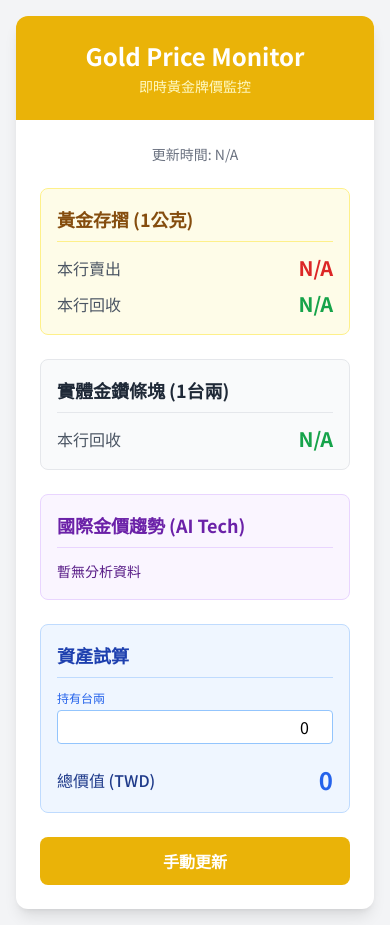
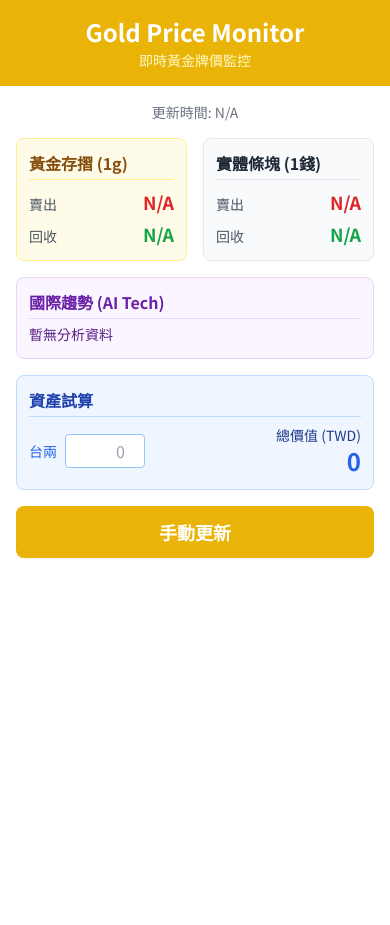
Before and after one commit to binomial0418/gold-bot, a Flask app: page / in a window 390 px wide. After the commit the page ends 558 px from the top, so only its background shows below. Run offline with Flask 3, Linux system fonts and the light colour scheme; some libraries are stand-ins or nearby versions.

Commit message:
feat: Enhance UI/UX with responsive design, display physical gold sell price, and adjust physical gold unit to mace.

```diff
--- a/app.py
+++ b/app.py
@@ -19,7 +19,7 @@ app = Flask(__name__)
 # Cache for latest gold price
 latest_price = {
     "passbook": {"buy": None, "sell": None},
-    "physical": {"buy": None},
+    "physical": {"buy": None, "sell": None},
     "timestamp": None
 }
 
@@ -76,23 +76,31 @@ def notify_user(data):
         pb_sell = data['passbook'].get('sell', 'N/A')
         pb_buy = data['passbook'].get('buy', 'N/A')
         phy_buy = data['physical'].get('buy', 'N/A')
+        phy_sell = data['physical'].get('sell', 'N/A')
         time_str = data.get('timestamp', datetime.datetime.now().strftime("%H:%M"))
 
-        # Calculate 4.5 Taels price
+        # Calculate 1 Mace (1/10 Tael) and 4.5 Taels price
         phy_buy_val = 0
+        phy_buy_mace = 'N/A'
+        phy_sell_mace = 'N/A'
         phy_buy_45 = 'N/A'
+
         try:
             if phy_buy and phy_buy != 'N/A':
-                # Remove commas if present
                 phy_buy_val = float(phy_buy.replace(',', ''))
+                phy_buy_mace = "{:,.0f}".format(phy_buy_val / 10)
                 phy_buy_45 = "{:,.0f}".format(phy_buy_val * 4.5)
+
+            if phy_sell and phy_sell != 'N/A':
+                phy_sell_val = float(phy_sell.replace(',', ''))
+                phy_sell_mace = "{:,.0f}".format(phy_sell_val / 10)
         except ValueError:
             pass
 
         # Get Market Trend (from cached data)
         trend_report = data.get('trend', '分析資料未更新')
 
-        msg = f"[台銀黃金報價] {time_str}\n存摺賣出: {pb_sell}\n存摺回收: {pb_buy}\n實體回收(1兩): {phy_buy}\n實體回收(4.5兩): {phy_buy_45}\n\n{trend_report}"
+        msg = f"[台銀黃金報價] {time_str}\n存摺賣出: {pb_sell} | 回收: {pb_buy}\n實體賣出(1錢): {phy_sell_mace} | 回收: {phy_buy_mace}\n實體回收(4.5兩): {phy_buy_45}\n\n{trend_report}"
 
         # Python Equivalent:
         # data={'payload': json_string} translates to application/x-www-form-urlencoded body "payload=..."
--- a/templates/index.html
+++ b/templates/index.html
@@ -23,65 +23,78 @@
     </style>
 </head>
 
-<body class="bg-gray-100 min-h-screen flex items-center justify-center p-4">
+<body class="bg-white sm:bg-gray-100 min-h-screen flex items-center justify-center p-0 sm:p-4">
 
-    <div class="max-w-md w-full bg-white rounded-xl shadow-lg overflow-hidden">
+    <div
+        class="max-w-lg w-full bg-white sm:rounded-xl sm:shadow-lg rounded-none shadow-none overflow-hidden min-h-screen sm:min-h-0 flex flex-col sm:block">
         <!-- Header -->
-        <div class="bg-yellow-500 p-6 text-center">
+        <div class="bg-yellow-500 p-4 text-center shrink-0">
             <h1 class="text-2xl font-bold text-white">Gold Price Monitor</h1>
-            <p class="text-yellow-100 text-sm mt-1">即時黃金牌價監控</p>
+            <p class="text-yellow-100 text-sm mt-0.5">即時黃金牌價監控</p>
         </div>
 
         <!-- Content -->
-        <div class="p-6 space-y-6">
+        <div class="p-4 sm:p-6 space-y-4 flex-grow overflow-y-auto">
 
             <!-- Update Time -->
             <div class="text-center text-gray-500 text-sm">
                 更新時間: <span id="update-time">Loading...</span>
             </div>
 
-            <!-- Gold Passbook Card -->
-            <div class="bg-yellow-50 rounded-lg p-4 border border-yellow-200">
-                <h2 class="text-lg font-bold text-yellow-800 mb-3 border-b border-yellow-200 pb-2">黃金存摺 (1公克)</h2>
-                <div class="flex justify-between items-center mb-2">
-                    <span class="text-gray-600">本行賣出</span>
-                    <span class="text-xl font-bold text-red-600" id="pb-sell">---</span>
+            <!-- Price Cards Grid -->
+            <div class="grid grid-cols-2 gap-4">
+                <!-- Gold Passbook Card -->
+                <div class="bg-yellow-50 rounded-lg p-3 border border-yellow-200">
+                    <h2 class="text-base font-bold text-yellow-800 mb-2 border-b border-yellow-200 pb-1">黃金存摺 (1g)</h2>
+                    <div class="flex flex-col gap-1">
+                        <div class="flex justify-between items-baseline">
+                            <span class="text-sm text-gray-600">賣出</span>
+                            <span class="text-lg font-bold text-red-600" id="pb-sell">---</span>
+                        </div>
+                        <div class="flex justify-between items-baseline">
+                            <span class="text-sm text-gray-600">回收</span>
+                            <span class="text-lg font-bold text-green-600" id="pb-buy">---</span>
+                        </div>
+                    </div>
                 </div>
-                <div class="flex justify-between items-center">
-                    <span class="text-gray-600">本行回收</span>
-                    <span class="text-xl font-bold text-green-600" id="pb-buy">---</span>
-                </div>
-            </div>
 
-            <!-- Physical Gold Card -->
-            <div class="bg-gray-50 rounded-lg p-4 border border-gray-200">
-                <h2 class="text-lg font-bold text-gray-800 mb-3 border-b border-gray-200 pb-2">實體金鑽條塊 (1台兩)</h2>
-                <div class="flex justify-between items-center">
-                    <span class="text-gray-600">本行回收</span>
-                    <span class="text-xl font-bold text-green-600" id="phy-buy">---</span>
+                <!-- Physical Gold Card -->
+                <div class="bg-gray-50 rounded-lg p-3 border border-gray-200 flex flex-col justify-center">
+                    <h2 class="text-base font-bold text-gray-800 mb-2 border-b border-gray-200 pb-1">實體條塊 (1錢)</h2>
+                    <div class="flex flex-col gap-1">
+                        <div class="flex justify-between items-baseline">
+                            <span class="text-sm text-gray-600">賣出</span>
+                            <span class="text-lg font-bold text-red-600" id="phy-sell">---</span>
+                        </div>
+                        <div class="flex justify-between items-baseline">
+                            <span class="text-sm text-gray-600">回收</span>
+                            <span class="text-lg font-bold text-green-600" id="phy-buy">---</span>
+                        </div>
+                    </div>
                 </div>
             </div>
 
             <!-- Trend Analysis Card -->
-            <div class="bg-purple-50 rounded-lg p-4 border border-purple-200">
-                <h2 class="text-lg font-bold text-purple-800 mb-3 border-b border-purple-200 pb-2">國際金價趨勢 (AI Tech)</h2>
-                <div class="text-sm text-purple-900 leading-relaxed" id="trend-analysis">
+            <div class="bg-purple-50 rounded-lg p-3 border border-purple-200">
+                <h2 class="text-base font-bold text-purple-800 mb-1 border-b border-purple-200 pb-1">國際趨勢 (AI Tech)</h2>
+                <div class="text-sm text-purple-900 leading-relaxed" id="trend-analysis"
+                    onclick="this.classList.toggle('truncate')">
                     載入中...
                 </div>
             </div>
 
-            <!-- Asset Calculator (Simple) -->
-            <div class="bg-blue-50 rounded-lg p-4 border border-blue-200">
-                <h2 class="text-lg font-bold text-blue-800 mb-3 border-b border-blue-200 pb-2">資產試算</h2>
-                <div class="space-y-3">
-                    <div class="flex flex-col">
-                        <label class="text-xs text-blue-600 mb-1">持有台兩</label>
-                        <input type="number" id="input-taels" value="0"
-                            class="border border-blue-300 rounded px-2 py-1 text-right focus:outline-none focus:border-blue-500"
+            <!-- Asset Calculator -->
+            <div class="bg-blue-50 rounded-lg p-3 border border-blue-200">
+                <h2 class="text-base font-bold text-blue-800 mb-2 border-b border-blue-200 pb-1">資產試算</h2>
+                <div class="flex items-center justify-between gap-3">
+                    <div class="flex items-center gap-2">
+                        <label class="text-sm text-blue-600 whitespace-nowrap">台兩</label>
+                        <input type="number" id="input-taels" inputmode="decimal" onfocus="this.select()"
+                            class="w-20 border border-blue-300 rounded px-1 py-1 text-right text-base focus:outline-none focus:border-blue-500"
                             placeholder="0">
                     </div>
-                    <div class="flex justify-between items-center pt-2">
-                        <span class="text-blue-900 font-medium">總價值 (TWD)</span>
+                    <div class="text-right">
+                        <span class="text-sm text-blue-900 block">總價值 (TWD)</span>
                         <span class="text-2xl font-bold text-blue-600" id="total-value">0</span>
                     </div>
                 </div>
@@ -89,7 +102,7 @@
 
             <!-- Refresh Button -->
             <button onclick="fetchData(true)"
-                class="w-full bg-yellow-500 hover:bg-yellow-600 text-white font-bold py-3 rounded-lg transition duration-200">
+                class="w-full bg-yellow-500 hover:bg-yellow-600 active:scale-95 text-white font-bold text-lg py-3 rounded-lg transition-transform duration-200 shadow-sm shrink-0 mt-auto">
                 手動更新
             </button>
 
@@ -112,8 +125,14 @@
                     document.getElementById('pb-sell').innerText = data.passbook.sell || 'N/A';
                     document.getElementById('pb-buy').innerText = data.passbook.buy || 'N/A';
 
-                    // Update Physical
-                    document.getElementById('phy-buy').innerText = data.physical.buy || 'N/A';
+                    // Update Physical (Convert Tael to Mace: / 10)
+                    const formatMace = (val) => {
+                        if (!val || val === 'N/A') return 'N/A';
+                        return Math.round(parseFloat(val.replace(/,/g, '')) / 10).toLocaleString();
+                    };
+
+                    document.getElementById('phy-sell').innerText = formatMace(data.physical.sell);
+                    document.getElementById('phy-buy').innerText = formatMace(data.physical.buy);
 
                     // Update Trend
                     if (data.trend) {
@@ -123,8 +142,7 @@
                     }
 
                     // Calculate Total Asset (Using Physical Bar Price for Taels)
-                    // If physical price is unavailable, maybe use passbook * 37.5 as fallback?
-                    // For now, let's prioritize Physical price.
+                    // Note: Calculator input is "Taels", so we keep using the full Tael price for calculation
                     let priceToUse = data.physical.buy;
                     if (!priceToUse || priceToUse === 'N/A') {
                         // Fallback logic: 1 Tael = 37.5 Grams
```
Also changed, not shown: scraper.py (+8 -3 lines).
